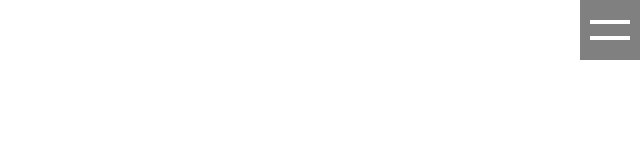
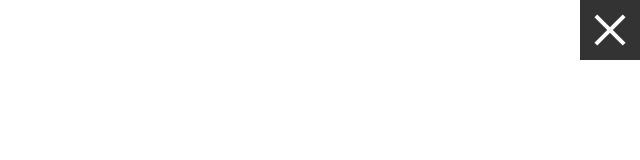
Before and after one commit to 4rrichard/w7-practices, a plain HTML site: page frontend/index.html in a window 1280 px wide. Both pictures are taken after a click on the button 1250 px from the left and 30 px from the top of the page. Shown: the whole page, without its empty margins (640-1280 px from the left). Drawn offline with Linux system fonts and the light colour scheme.

Commit message:
animate-onclick

```diff
--- a/frontend/script.js
+++ b/frontend/script.js
@@ -4,13 +4,19 @@ const menuButtonComponent = function () {
 
 const loadEvent = function () {
   const rootElement = document.getElementById("root");
+  console.log(rootElement.parentElement);
 
   rootElement.insertAdjacentHTML("beforeend", menuButtonComponent());
 
   const menuButtonElement = document.getElementById("menu-btn");
 
   menuButtonElement.addEventListener("click", function (event) {
-    event.currentTarget.classList.toggle("clicked");
+    // event.currentTarget.classList.toggle("clicked");
+    // console.log(rootElement);
+    // console.log(event.currentTarget.parentElement);
+    // console.log(event.currentTarget.closest("#root"));
+
+    event.currentTarget.closest("#root").classList.toggle("menu-opened");
   });
 };
 window.addEventListener("load", loadEvent);
--- a/frontend/style.scss
+++ b/frontend/style.scss
@@ -1,3 +1,9 @@
+#root {
+  width: 100%;
+  min-height: 100vh;
+
+  background-color: #ccc;
+
   #menu-btn {
     position: fixed;
     top: 0;
@@ -19,6 +25,8 @@
       height: 4px;
 
       background-color: white;
+
+      transition: top 500ms, transform 500ms;
     }
 
     &::before {
@@ -28,8 +36,21 @@
     &::after {
       top: 36px;
     }
+  }
+  &.menu-opened {
+    background-color: #fff;
 
-  &.clicked {
-    background-color: grey;
+    #menu-btn {
+      background-color: #333;
+      &::before {
+        top: 28px;
+        transform: rotate(45deg);
+      }
+
+      &::after {
+        top: 28px;
+        transform: rotate(-45deg);
       }
     }
+  }
+}
```
Also changed, not shown: frontend/style.css, 1 other file. Lines whose indentation alone changed are shown as unchanged.
